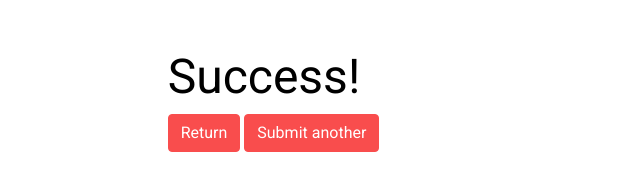
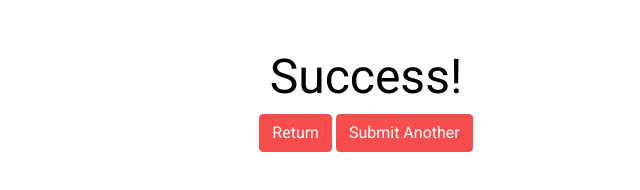
Before and after one commit to kyuyjay/AidHub, a website: page static/results.html in a window 1280 px wide. Shown: the whole page, without its empty margins (274-914 px from the left). Drawn offline with Linux system fonts and the light colour scheme.

Commit message:
Cleaned up contribute and results page

```diff
--- a/static/results.html
+++ b/static/results.html
@@ -9,10 +9,16 @@
     <div id="wrapper" class="container-fluid">
         <div class="row pt-5">
             <div class="col"></div>
-            <div class="col">
+            <div class="col" align="center">
                 <h1>Success!</h1>
+            </div>
+            <div class="col"></div>
+        </div>
+        <div class="row">
+            <div class="col"></div>
+            <div class="col" align="center">
                 <a href="index.html" class="btn btn-primary">Return</a>
-                <a href="contribute.html" class="btn btn-primary">Submit another</a>
+                <a href="contribute.html" class="btn btn-primary">Submit Another</a>
             </div>
             <div class="col"></div>
         </div>
```
Also changed, not shown: static/contribute.html (+3 -3 lines).
